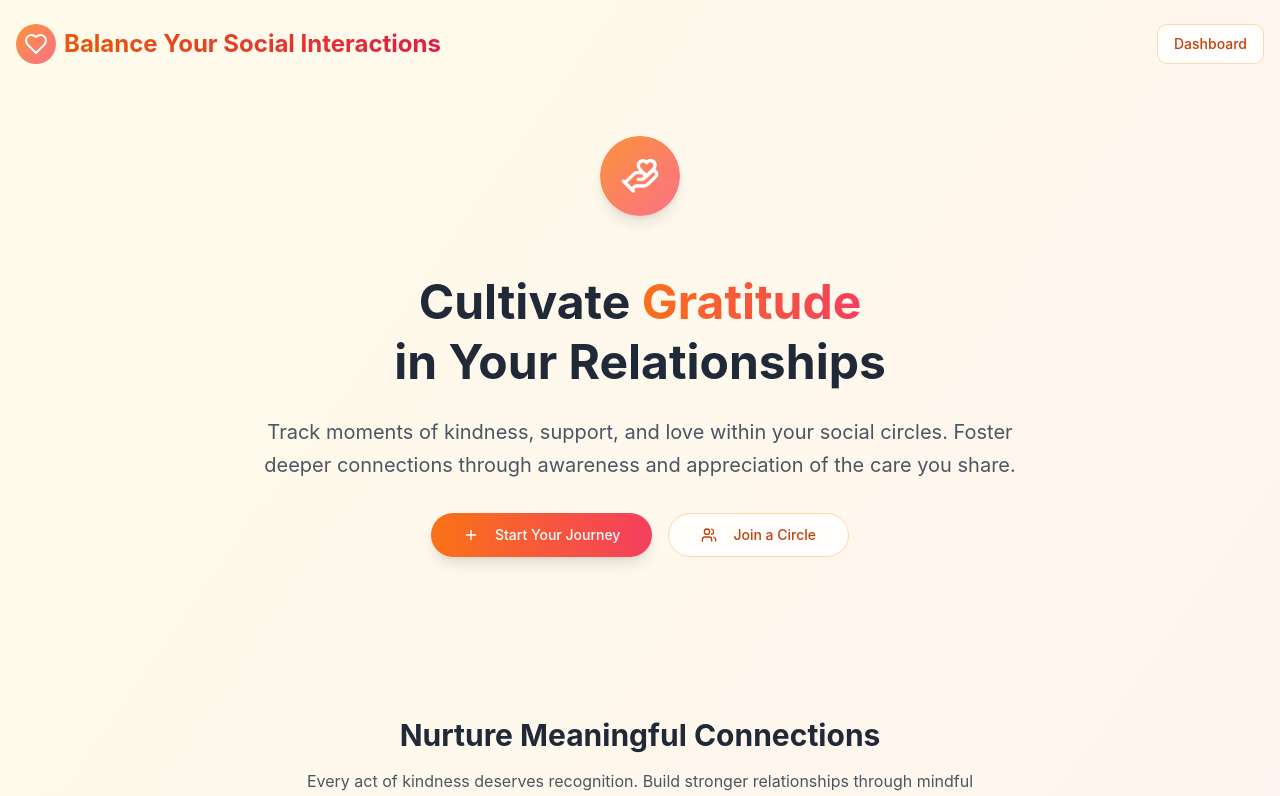
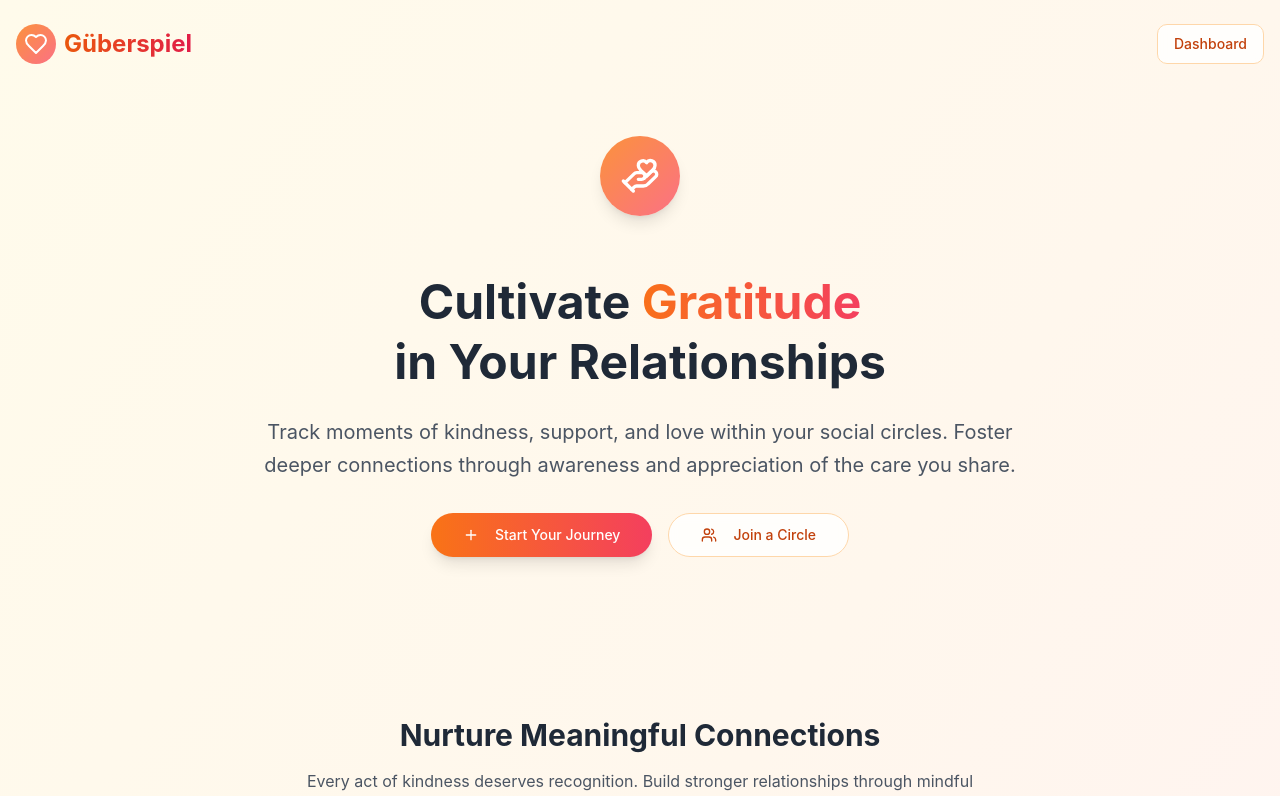
Before and after one commit to ivanakse-lit/guberspiel-interaction-tracker, a React (Vite) app: page / in a window 1280 px wide. Shown: the top 796 px of the page. Built offline with nearby package versions, Linux system fonts and the light colour scheme.

Commit message:
Refactor: Update title in Index.tsx
Update the title in the Index.tsx file to reflect the user's request.

```diff
--- a/src/pages/Index.tsx
+++ b/src/pages/Index.tsx
@@ -18,7 +18,7 @@ const Index = () => {
               <Heart className="h-6 w-6 text-white" />
             </div>
             <h1 className="text-2xl font-bold bg-gradient-to-r from-orange-600 to-rose-600 bg-clip-text text-transparent">
-              Balance Your Social Interactions
+              Güberspiel
             </h1>
           </div>
           <Button
```
